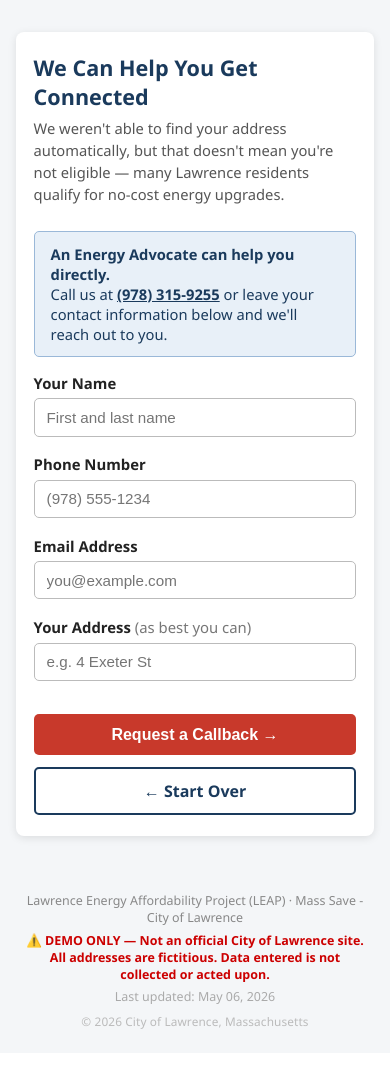
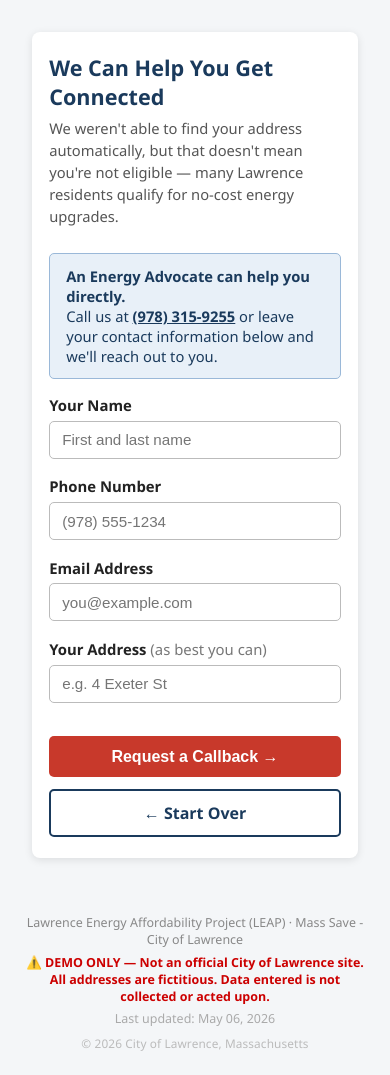
Before and after one commit to City-Of-Lawrence/LEAP-Showcase, a Flask app: page /address/not-found in a window 390 px wide. Shown: the part 89-1164 px from the top of the page. Before the commit the page ends 1118 px from the top, so only its background shows below. Run offline with Flask 3, Linux system fonts and the light colour scheme.

Commit message:
style(layout): tighten main column with fluid 92vw cap
Match /start's .sg-wrap (600px) so every step in the registration flow
-- role, address, intent, contact, done -- shares the same compact card
width. Fluid 92vw lower bound keeps a comfortable side margin on
phones/narrow tablets.

Add explicit width:100% to .wide and .full-bleed so the new clamp
doesn't leak through to the homepage hero or admin tables, which need
the full viewport.

Add overflow-x:hidden guard on html/body to absorb stray horizontal
overflow from inline styles in template content.

```diff
--- a/templates/base.html
+++ b/templates/base.html
@@ -7,6 +7,7 @@
   <style>
     /* Ã¢”‚¬Ã¢”‚¬ Reset & base Ã¢”‚¬Ã¢”‚¬ */
     *, *::before, *::after { box-sizing: border-box; margin: 0; padding: 0; }
+    html, body { width: 100%; max-width: 100vw; overflow-x: hidden; }
     body {
       font-family: "Segoe UI", Arial, sans-serif;
       background: #f4f6f8;
@@ -66,17 +67,23 @@
     }
 
     /* Ã¢”‚¬Ã¢”‚¬ Main content area Ã¢”‚¬Ã¢”‚¬ */
+    /* Narrow column on purpose: matches /start's .sg-wrap (600px) so every    */
+    /* step in the registration flow — role, address, intent, contact, done — */
+    /* shares the same compact card width. On phones/narrow tablets the 92vw  */
+    /* lower bound keeps a comfortable side margin.                            */
     main {
-      max-width: 640px;
+      width: clamp(320px, 92vw, 640px);
       margin: 2rem auto;
       padding: 0 1rem;
     }
     main.wide {
+      width: 100%;
       max-width: 100%;
       margin: 1.5rem 0;
       padding: 0 1.5rem;
     }
     main.full-bleed {
+      width: 100%;
       max-width: 100%;
       margin: 0;
       padding: 0;
```
